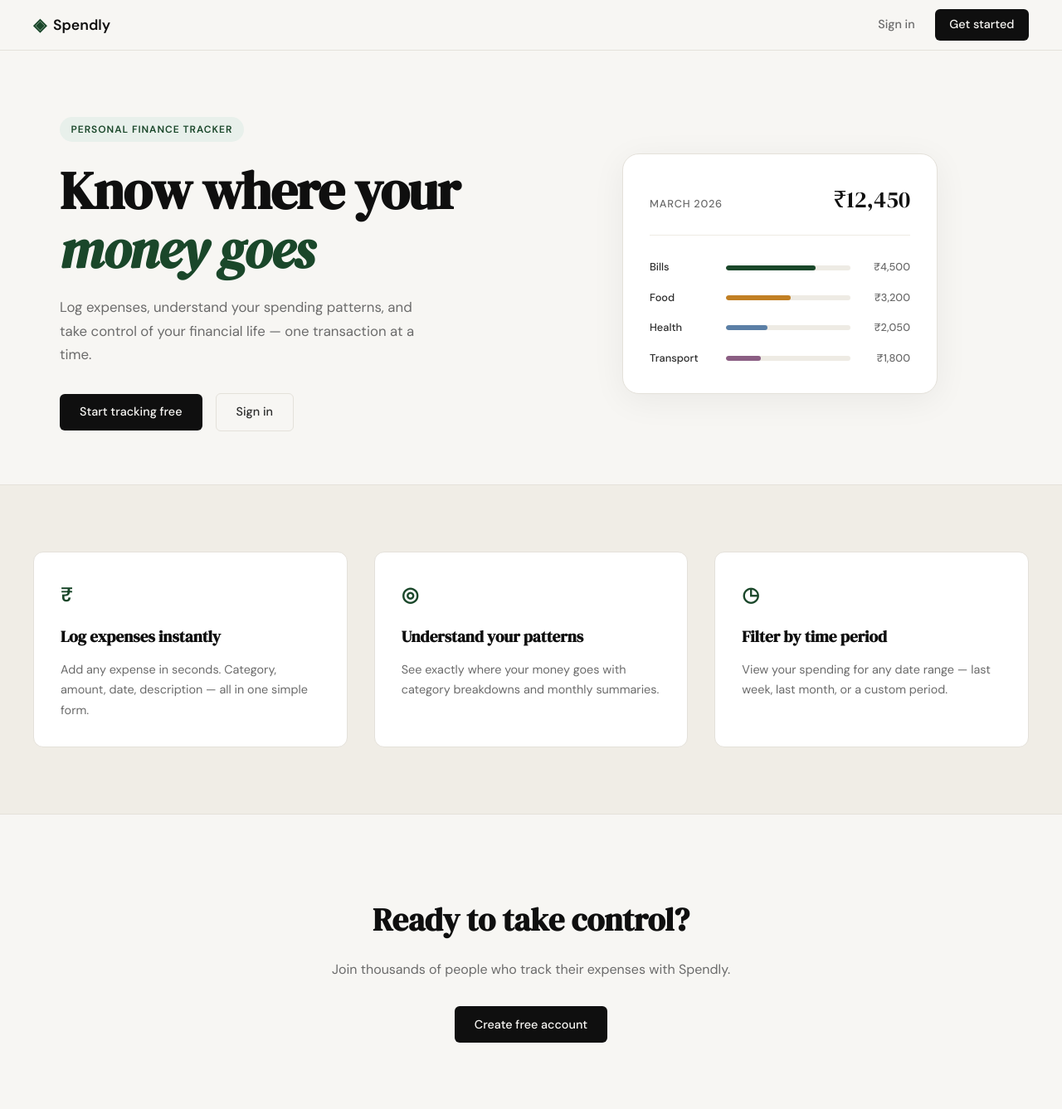
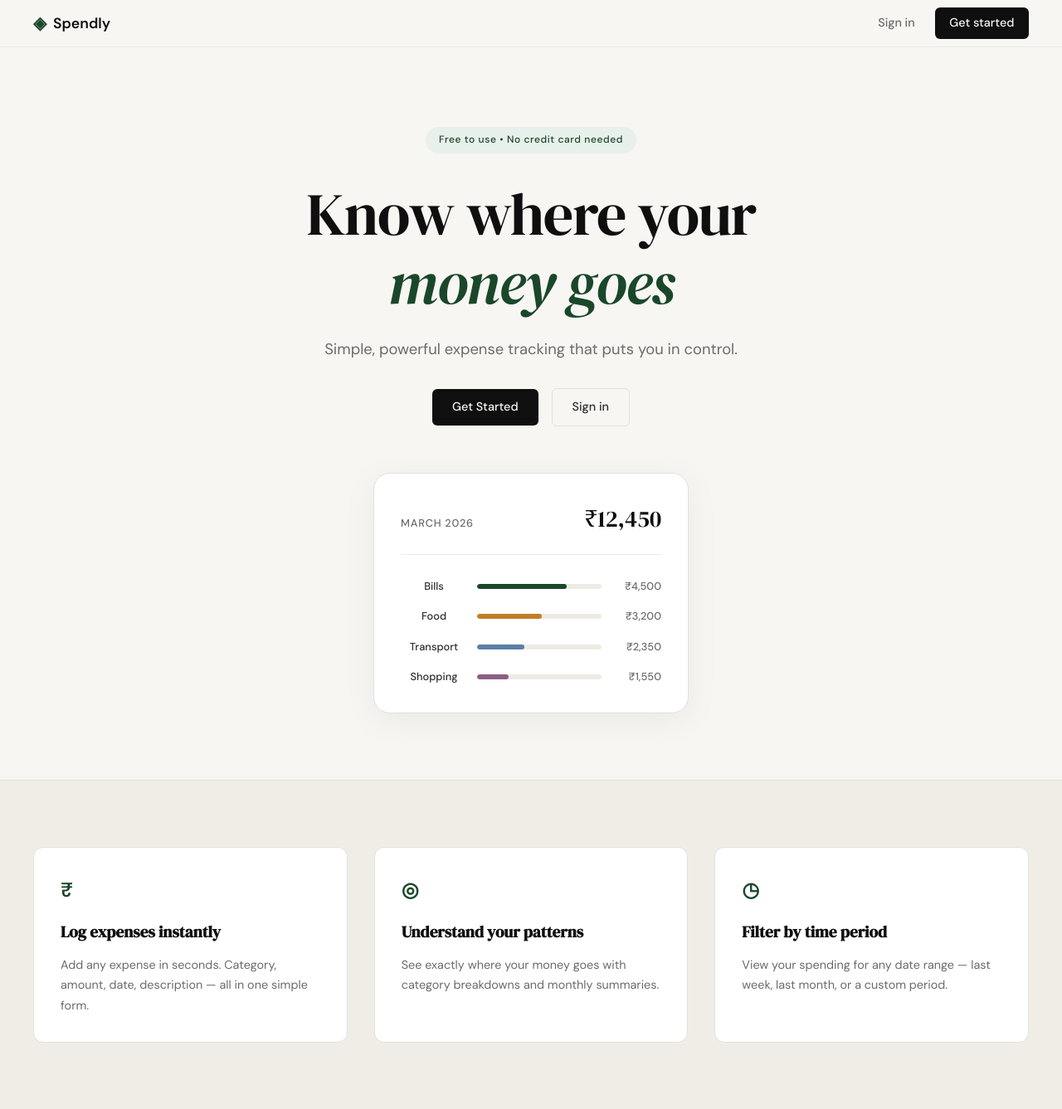
Before and after one commit to SGsantos55/Expense-tracker, a Flask app: page / in a window 1280 px wide. Shown: the top 1337 px of the page at 83% size. Run offline with Flask 3, Linux system fonts and the light colour scheme.

Commit message:
landing page redesign

```diff
--- a/static/css/style.css
+++ b/static/css/style.css
@@ -62,14 +62,14 @@ a { color: inherit; text-decoration: none; }
     top: 0;
     z-index: 100;
     background: var(--paper);
-    border-bottom: 1px solid var(--border);
+    border-bottom: 1px solid var(--border-soft);
     padding: 0 2rem;
 }
 
 .nav-inner {
     max-width: var(--max-width);
     margin: 0 auto;
-    height: 60px;
+    height: 56px;
     display: flex;
     align-items: center;
     justify-content: space-between;
@@ -124,47 +124,52 @@ a { color: inherit; text-decoration: none; }
 /* ------------------------------------------------------------------ */
 
 .hero {
-    padding: 5rem 2rem 4rem;
-    display: grid;
-    grid-template-columns: 1fr 1fr;
-    gap: 4rem;
+    padding: 6rem 2rem 5rem;
+    display: flex;
+    flex-direction: column;
     align-items: center;
-    max-width: var(--max-width);
+    text-align: center;
+    max-width: 900px;
     margin: 0 auto;
 }
 
-.hero-badge {
+.hero-badge-new {
     display: inline-block;
     background: var(--accent-light);
     color: var(--accent);
     font-size: 0.75rem;
-    font-weight: 600;
-    letter-spacing: 0.08em;
-    text-transform: uppercase;
-    padding: 0.35rem 0.85rem;
+    font-weight: 500;
+    letter-spacing: 0.05em;
+    padding: 0.4rem 1rem;
     border-radius: 999px;
-    margin-bottom: 1.5rem;
+    margin-bottom: 2rem;
 }
 
 .hero-title {
     font-family: var(--font-display);
-    font-size: clamp(2.5rem, 5vw, 4rem);
-    line-height: 1.1;
+    font-size: clamp(3rem, 6vw, 4.5rem);
+    font-weight: 400;
+    line-height: 1.15;
     letter-spacing: -0.02em;
     color: var(--ink);
-    margin-bottom: 1.25rem;
+    margin-bottom: 1.5rem;
 }
 
-.hero-title em {
+.hero-title span {
+    color: var(--ink-faint);
+    font-weight: 400;
+}
+
+.hero-title .title-accent {
+    color: var(--accent);
     font-style: italic;
-    color: var(--accent);
 }
 
 .hero-subtitle {
-    font-size: 1.05rem;
+    font-size: 1.15rem;
     color: var(--ink-muted);
-    line-height: 1.7;
-    max-width: 460px;
+    line-height: 1.6;
+    max-width: 520px;
     margin-bottom: 2rem;
 }
 
@@ -172,6 +177,7 @@ a { color: inherit; text-decoration: none; }
     display: flex;
     gap: 1rem;
     align-items: center;
+    margin-bottom: 3.5rem;
 }
 
 /* ------------------------------------------------------------------ */
@@ -181,6 +187,7 @@ a { color: inherit; text-decoration: none; }
 .hero-visual {
     display: flex;
     justify-content: center;
+    width: 100%;
 }
 
 .mock-card {
@@ -529,19 +536,15 @@ a { color: inherit; text-decoration: none; }
 /* ------------------------------------------------------------------ */
 
 @media (max-width: 900px) {
-    .hero {
-        grid-template-columns: 1fr;
-        text-align: center;
-    }
-
+    .hero { padding: 4rem 1.5rem 3rem; }
     .hero-subtitle { max-width: 100%; }
-    .hero-actions { justify-content: center; }
     .hero-visual { display: none; }
-
     .features-inner { grid-template-columns: 1fr; }
 }
 
 @media (max-width: 600px) {
     .nav-links a:not(.nav-cta) { display: none; }
     .hero { padding: 3rem 1rem 2rem; }
+    .hero-title { font-size: 2.5rem; }
+    .hero-badge-new { font-size: 0.7rem; }
 }
--- a/templates/landing.html
+++ b/templates/landing.html
@@ -5,21 +5,17 @@
 {% block content %}
 
 <section class="hero">
-    <div class="hero-inner">
-        <div class="hero-badge">Personal Finance Tracker</div>
+    <div class="hero-badge-new">Free to use • No credit card needed</div>
     <h1 class="hero-title">
         Know where your<br>
-            <em>money goes</em>
+        <span class="title-accent">money goes</span>
     </h1>
     <p class="hero-subtitle">
-            Log expenses, understand your spending patterns,
-            and take control of your financial life —
-            one transaction at a time.
+        Simple, powerful expense tracking that puts you in control.
     </p>
     <div class="hero-actions">
-            <a href="{{ url_for('register') }}" class="btn-primary">Start tracking free</a>
+        <a href="{{ url_for('register') }}" class="btn-primary">Get Started</a>
         <a href="{{ url_for('login') }}" class="btn-ghost">Sign in</a>
-        </div>
     </div>
     <div class="hero-visual">
         <div class="mock-card">
@@ -43,18 +39,18 @@
                     <span class="mock-amt">₹3,200</span>
                 </div>
                 <div class="mock-bar-row">
-                    <span class="mock-cat">Health</span>
+                    <span class="mock-cat">Transport</span>
                     <div class="mock-bar-track">
-                        <div class="mock-bar mock-bar-3" style="width: 33%"></div>
+                        <div class="mock-bar mock-bar-3" style="width: 38%"></div>
                     </div>
-                    <span class="mock-amt">₹2,050</span>
+                    <span class="mock-amt">₹2,350</span>
                 </div>
                 <div class="mock-bar-row">
-                    <span class="mock-cat">Transport</span>
+                    <span class="mock-cat">Shopping</span>
                     <div class="mock-bar-track">
-                        <div class="mock-bar mock-bar-4" style="width: 28%"></div>
+                        <div class="mock-bar mock-bar-4" style="width: 25%"></div>
                     </div>
-                    <span class="mock-amt">₹1,800</span>
+                    <span class="mock-amt">₹1,550</span>
                 </div>
             </div>
         </div>
```
Lines whose indentation alone changed are shown as unchanged.
